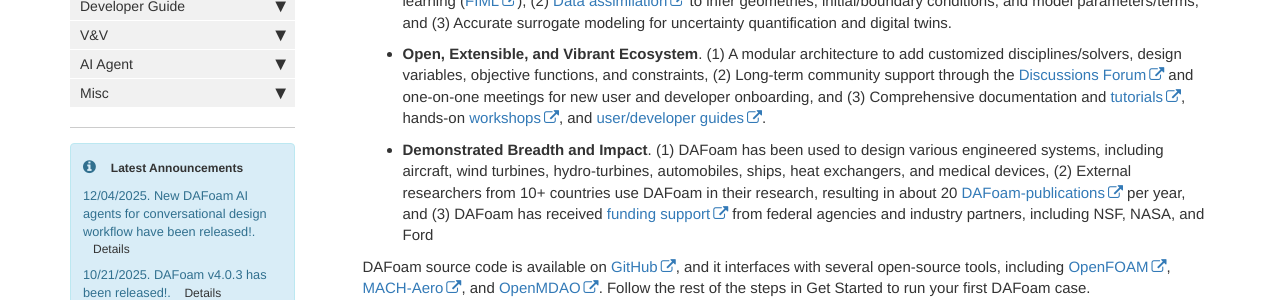
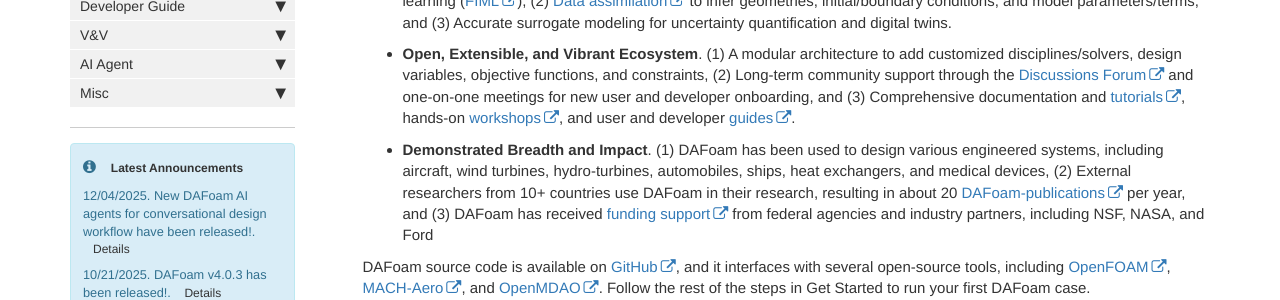
Before and after one commit to DAFoam/DAFoam.github.io, a Jekyll site: the page built from index.md, in a window 1280 px wide and 1307 px high. Shown: the part 404-704 px from the top of the window. Built offline with Jekyll 4.4.1, drawn with Linux system fonts in a browser that asks for light colours; comment, search, counter and statistics services are not loaded.

Commit message:
content update

```diff
--- a/index.md
+++ b/index.md
@@ -12,7 +12,7 @@ DAFoam (Discrete Adjoint for OpenFOAM) is an open, versatile, and efficient plat
 
 - **Machine Learning and Data Assimilation**. (1) RANS turbulence model defect corrections using field inversion machine learning ([FIML](https://dafoam.github.io/tutorials-fieldinversion-ramp.html)), (2) [Data assimilation](https://dafoam.github.io/tutorials-da-naca0012.html) to infer geometries, initial/boundary conditions, and model parameters/terms, and (3) Accurate surrogate modeling for uncertainty quantification and digital twins.
 
-- **Open, Extensible, and Vibrant Ecosystem**. (1) A modular architecture to add customized disciplines/solvers, design variables, objective functions, and constraints, (2) Long-term community support through the [Discussions Forum](https://github.com/mdolab/dafoam/discussions) and one-on-one meetings for new user and developer onboarding, and (3) Comprehensive documentation and [tutorials](https://dafoam.github.io/tutorials-overview.html), hands-on [workshops](https://dafoam.github.io/workshops.html), and [user/developer guides](https://dafoam.github.io/user-guide-overview.html).
+- **Open, Extensible, and Vibrant Ecosystem**. (1) A modular architecture to add customized disciplines/solvers, design variables, objective functions, and constraints, (2) Long-term community support through the [Discussions Forum](https://github.com/mdolab/dafoam/discussions) and one-on-one meetings for new user and developer onboarding, and (3) Comprehensive documentation and [tutorials](https://dafoam.github.io/tutorials-overview.html), hands-on [workshops](https://dafoam.github.io/workshops.html), and user and developer [guides](https://dafoam.github.io/user-guide-overview.html).
 
 - **Demonstrated Breadth and Impact**. (1) DAFoam has been used to design various engineered systems, including aircraft, wind turbines, hydro-turbines, automobiles, ships, heat exchangers, and medical devices, (2) External researchers from 10+ countries use DAFoam in their research, resulting in about 20 [DAFoam-publications](https://dafoam.github.io/publications.html) per year, and (3) DAFoam has received [funding support](https://dafoam.github.io/acknowledgement.html) from federal agencies and industry partners, including NSF, NASA, and Ford
 
```
